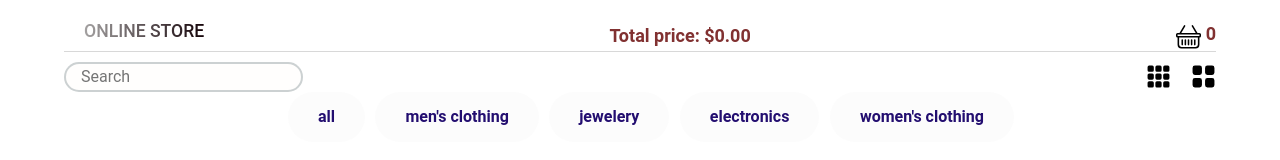
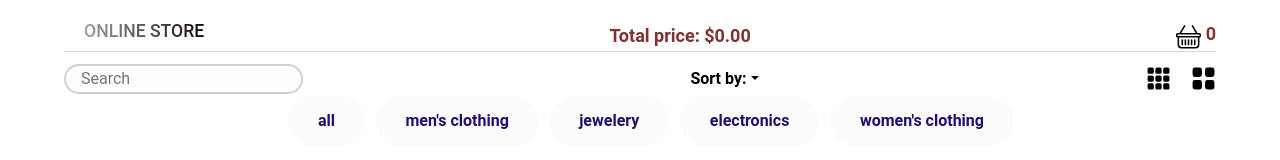
Before and after one commit to MihailMatveichuk/online-store, a React app: page / in a window 1280 px wide. Shown: the top 160 px of the page. Built offline with nearby package versions, Linux system fonts and the light colour scheme.

Commit message:
feat: make sort function with popularity, price from Up to down and opposite

```diff
--- /dev/null
+++ b/src/components/Dropdown.tsx
@@ -0,0 +1,32 @@
+import { DropdownItem, DropdownMenu, DropdownToggle, UncontrolledDropdown } from 'reactstrap';
+import { ISortProducts } from '../types';
+
+
+const DropdownSort = ({onSortUp, onSortDown, onFilter, filtered}:ISortProducts) => {
+    return (
+        <UncontrolledDropdown>
+        <DropdownToggle
+          caret
+          color="white"
+        >
+           <b>Sort by:</b>
+        </DropdownToggle>
+        <DropdownMenu white>
+          <DropdownItem header>
+            <b>Sort by:</b>
+          </DropdownItem>
+          <DropdownItem onClick={() => onFilter('all')}>
+            Popularity:
+          </DropdownItem>
+          <DropdownItem onClick={() => onSortUp(filtered)}>
+            Ascending price
+          </DropdownItem>
+          <DropdownItem onClick={() => onSortDown(filtered)}>
+            Descending price
+          </DropdownItem>
+        </DropdownMenu>
+      </UncontrolledDropdown>
+    );
+};
+
+export default DropdownSort;
--- a/src/components/Purchases.tsx
+++ b/src/components/Purchases.tsx
@@ -1,10 +1,11 @@
 import { useState } from 'react';
-import { IAppProps } from '../types';
+import { IAppProps, IPurchase } from '../types';
 import styled from 'styled-components';
 import '../style.css';
 import { SearchElement } from './Search';
 import { Purchase } from './Purchase';
 import Categories from './Categories';
+import Dropdown from './Dropdown';
 
 const SearchAndGridRow = styled.div`
   width: 90%;
@@ -24,6 +25,7 @@ const Purchases = ({ products, onAdd, onDelete, loading, error, orders }: IAppPr
     ${widthValue}
   `;
   const [filtered, setFiltered] = useState(products);
+
   function filterCategory(category: string = 'all') {
     if (category === 'all') {
       setFiltered(products);
@@ -32,6 +34,21 @@ const Purchases = ({ products, onAdd, onDelete, loading, error, orders }: IAppPr
       setFiltered(newProducts);
     }
   }
+
+
+  function sortPurchaseUP(item: IPurchase[]){
+    const tempUp = JSON.parse(JSON.stringify(filtered))
+    const newTempUp = tempUp.sort((a: { price: number; }, b: { price: number; }) => a.price - b.price)
+    setFiltered(newTempUp);
+  }
+
+  function sortPurchaseDown(item: IPurchase[]){
+    const tempDown = JSON.parse(JSON.stringify(filtered))
+    const newTempDown = tempDown.sort((a: { price: number; }, b: { price: number; }) => b.price - a.price)
+    setFiltered(newTempDown);
+  }
+
+
   function search() {
     return filtered.filter((el) => {
       return (
@@ -52,6 +69,7 @@ const Purchases = ({ products, onAdd, onDelete, loading, error, orders }: IAppPr
             setInputValue(e.target.value);
           }}
         />
+        <Dropdown filtered = {filtered} onSortUp = {sortPurchaseUP} onSortDown ={sortPurchaseDown} onFilter={filterCategory}/>
         <GridIcon>
           <svg
             xmlns="http://www.w3.org/2000/svg"
```
Also changed, not shown: src/types.tsx (+13 -0 lines).
